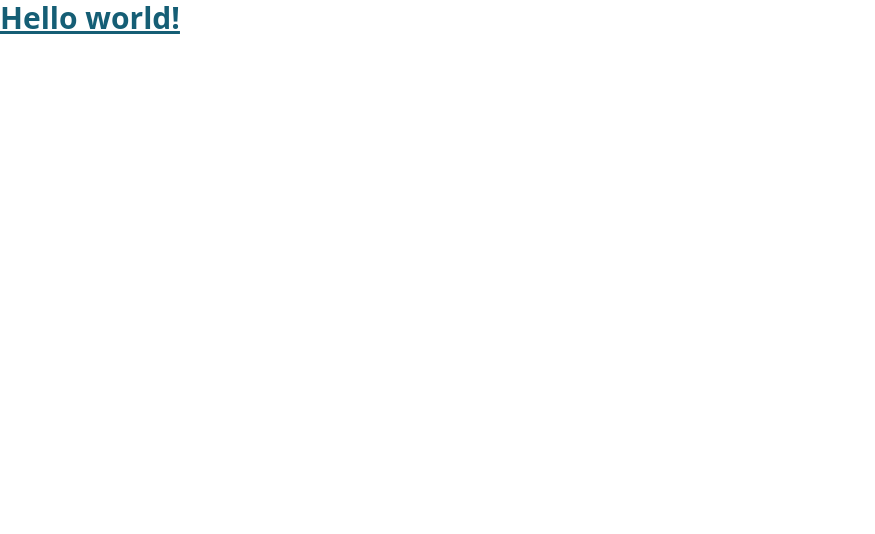
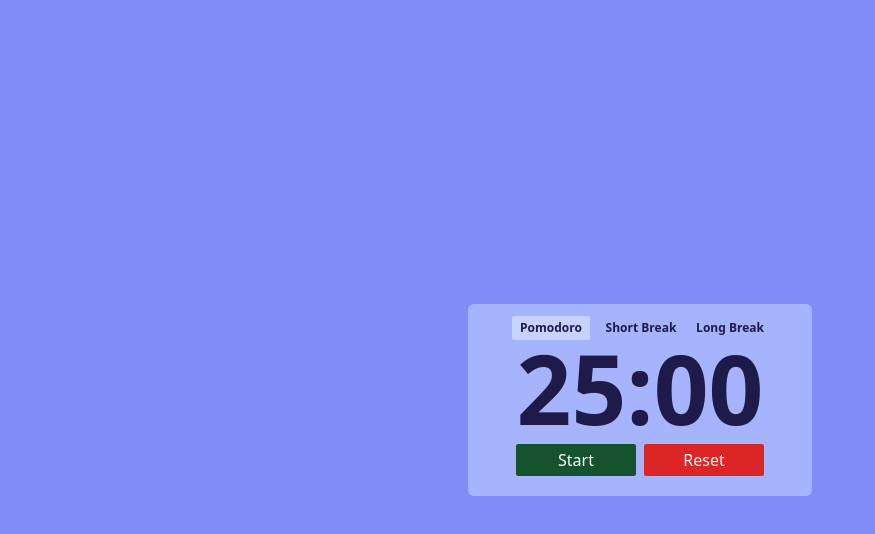
Before and after one commit to ANBU-R/pomodoro, a React (Vite) app: page / in a window 1280 px wide. Shown: the top 534 px of the page, without its empty margins (0-875 px from the left). Built offline with nearby package versions, Linux system fonts and the light colour scheme.

Commit message:
Added basic functionality of Timer

```diff
--- a/src/App.jsx
+++ b/src/App.jsx
@@ -1,10 +1,11 @@
 import "./App.css";
+import TimeBox from "./features/Timer/TimeBox";
 
 function App() {
   return (
-    <h1 className="text-3xl font-bold text-cyan-800 underline ">
-      Hello world!
-    </h1>
+    <div className="w-full flex flex-col justify-center items-center h-screen bg-indigo-400">
+      <TimeBox />
+    </div>
   );
 }
 
--- /dev/null
+++ b/src/features/Timer/Const.js
@@ -0,0 +1,3 @@
+export const POMODORO = "pomodoro";
+export const LONG = "long";
+export const SHORT = "short";
--- /dev/null
+++ b/src/features/Timer/SwitchButton.jsx
@@ -0,0 +1,32 @@
+import { POMODORO, SHORT, LONG } from "./Const.js";
+
+const SwitchButton = ({ currTimer, setCurrTimer }) => {
+  return (
+    <section className="time-buttons">
+      <button
+        className={
+          currTimer === POMODORO ? "time-button active" : "time-button"
+        }
+        disabled={currTimer === POMODORO}
+        onClick={() => setCurrTimer(POMODORO)}
+      >
+        Pomodoro
+      </button>
+      <button
+        className={currTimer === SHORT ? "time-button active" : "time-button"}
+        disabled={currTimer === SHORT}
+        onClick={() => setCurrTimer(SHORT)}
+      >
+        Short Break
+      </button>
+      <button
+        disabled={currTimer === LONG}
+        className={currTimer === LONG ? "time-button active" : "time-button"}
+        onClick={() => setCurrTimer(LONG)}
+      >
+        Long Break
+      </button>
+    </section>
+  );
+};
+export default SwitchButton;
--- /dev/null
+++ b/src/features/Timer/TimeBox.jsx
@@ -0,0 +1,24 @@
+import { useState } from "react";
+import { useSelector } from "react-redux";
+import "./timeBox.css";
+import Timer from "./Timer";
+import { POMODORO, SHORT, LONG } from "./Const.js";
+import SwitchButton from "./SwitchButton.jsx";
+
+const TimeBox = () => {
+  const [currTimer, setCurrTimer] = useState(POMODORO);
+  const { pomodoro, shortBreak, longBreak } = useSelector(
+    (store) => store.timer
+  );
+  return (
+    <section className="time-box">
+      <SwitchButton currTimer={currTimer} setCurrTimer={setCurrTimer} />
+      <section>
+        {currTimer === POMODORO && <Timer key={1} min={pomodoro} />}
+        {currTimer === SHORT && <Timer key={2} min={shortBreak} />}
+        {currTimer === LONG && <Timer key={3} min={longBreak} />}
+      </section>
+    </section>
+  );
+};
+export default TimeBox;
--- /dev/null
+++ b/src/features/Timer/Timer.jsx
@@ -0,0 +1,66 @@
+import { useEffect, useState } from "react";
+let timer;
+const Timer = ({ min }) => {
+  const [seconds, setSeconds] = useState(0);
+  const [minutes, setMinutes] = useState(min);
+  const [isTimerRunning, setIsTimerRunning] = useState(false);
+
+  const startTimer = () => {
+    let intervalSeconds = seconds;
+    let intervalMinutes = minutes;
+    setIsTimerRunning(true);
+    timer = setInterval(() => {
+      if (intervalSeconds === 0 && intervalMinutes === 0) {
+        clearInterval(timer);
+      } else if (intervalSeconds === 0) {
+        setSeconds(59);
+        intervalSeconds = 59;
+        intervalMinutes -= 1;
+        setMinutes(intervalMinutes);
+      } else {
+        intervalSeconds -= 1;
+        setSeconds(intervalSeconds);
+      }
+    }, 1000);
+    console.log(timer);
+  };
+  const stopTimer = () => {
+    clearInterval(timer);
+    setIsTimerRunning(false);
+  };
+  const resetTimer = () => {
+    clearInterval(timer);
+    setIsTimerRunning(false);
+    setSeconds(0);
+    setMinutes(min);
+  };
+  useEffect(() => {
+    return () => {
+      clearInterval(timer);
+    };
+  }, []);
+  return (
+    <div className="flex flex-col w-80 items-center">
+      <section className="timer">
+        <p>{minutes < 10 ? `0${minutes}` : minutes}</p>
+        <p>:</p>
+        <p>{seconds < 10 ? `0${seconds}` : seconds}</p>
+      </section>
+      <section className="control-buttons">
+        {isTimerRunning ? (
+          <button className="control-button bg-violet-900" onClick={stopTimer}>
+            Stop
+          </button>
+        ) : (
+          <button className="control-button bg-green-900" onClick={startTimer}>
+            Start
+          </button>
+        )}
+        <button className="control-button bg-red-600" onClick={resetTimer}>
+          Reset
+        </button>
+      </section>
+    </div>
+  );
+};
+export default Timer;
--- /dev/null
+++ b/src/features/Timer/timeBox.css
@@ -0,0 +1,24 @@
+.time-box {
+  @apply min-w-64  bg-indigo-300 flex flex-col items-center p-3 rounded-md;
+}
+
+.time-button {
+  @apply px-1 text-indigo-950 font-bold  text-xs;
+}
+.active {
+  @apply bg-indigo-200 px-2 py-1 rounded-sm;
+}
+.time-buttons {
+  @apply flex flex-row items-center w-[80%] justify-between z-10;
+}
+
+.control-buttons {
+  @apply flex flex-row w-[80%];
+}
+.control-button {
+  @apply mx-1 my-2  px-5 py-1  rounded-sm w-[50%] text-white;
+}
+
+.timer {
+  @apply flex flex-row text-indigo-950 font-extrabold text-8xl;
+}
```
